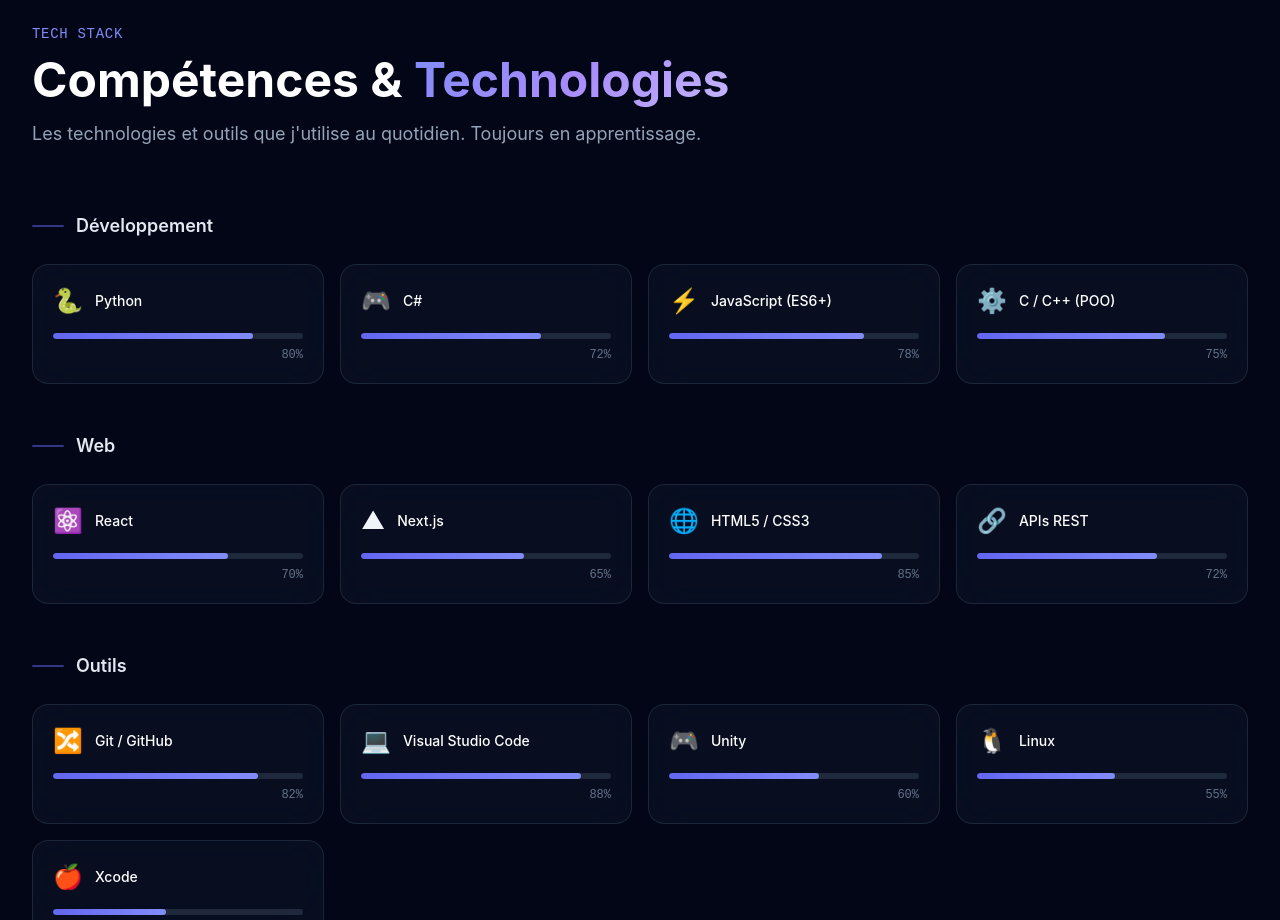
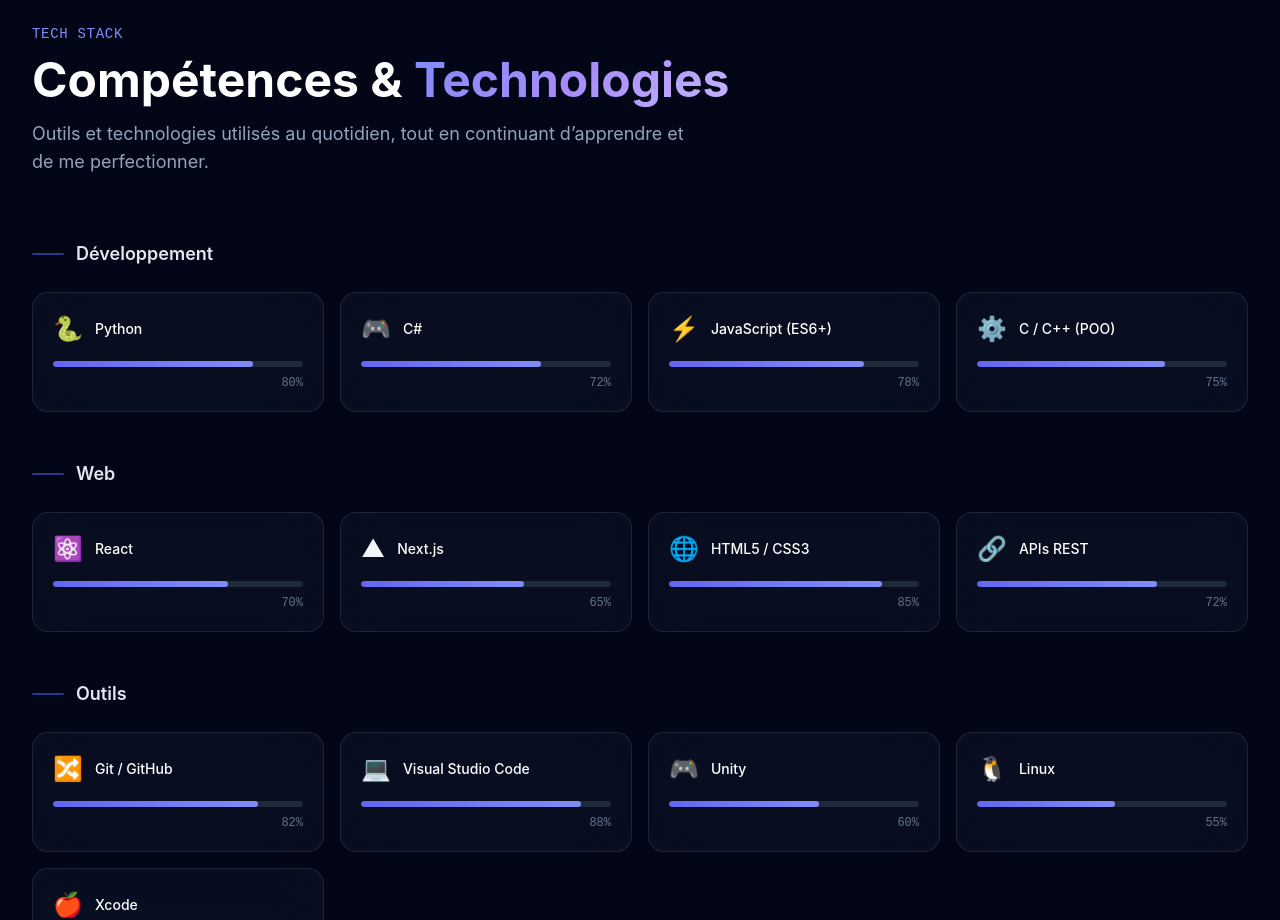
Before and after one commit to Theaummiez/Portfolio, a Next.js app in the folder frontend/: page / in a window 1280 px wide. Shown: the part 3400-4320 px from the top of the page. Built offline with nearby package versions, Linux system fonts and the light colour scheme; no server answers.

Commit message:
Update skills description for clarity and detail

```diff
--- a/frontend/src/components/Skills.tsx
+++ b/frontend/src/components/Skills.tsx
@@ -26,8 +26,8 @@
             Compétences & <span className="gradient-text">Technologies</span>
           </h2>
           <p className="section-subtitle mt-4">
-            Les technologies et outils que j&apos;utilise au quotidien.
-            Toujours en apprentissage.
+            Outils et technologies utilisés au quotidien, tout en continuant d’apprendre et de me
+            perfectionner.
           </p>
         </motion.div>
 
```
